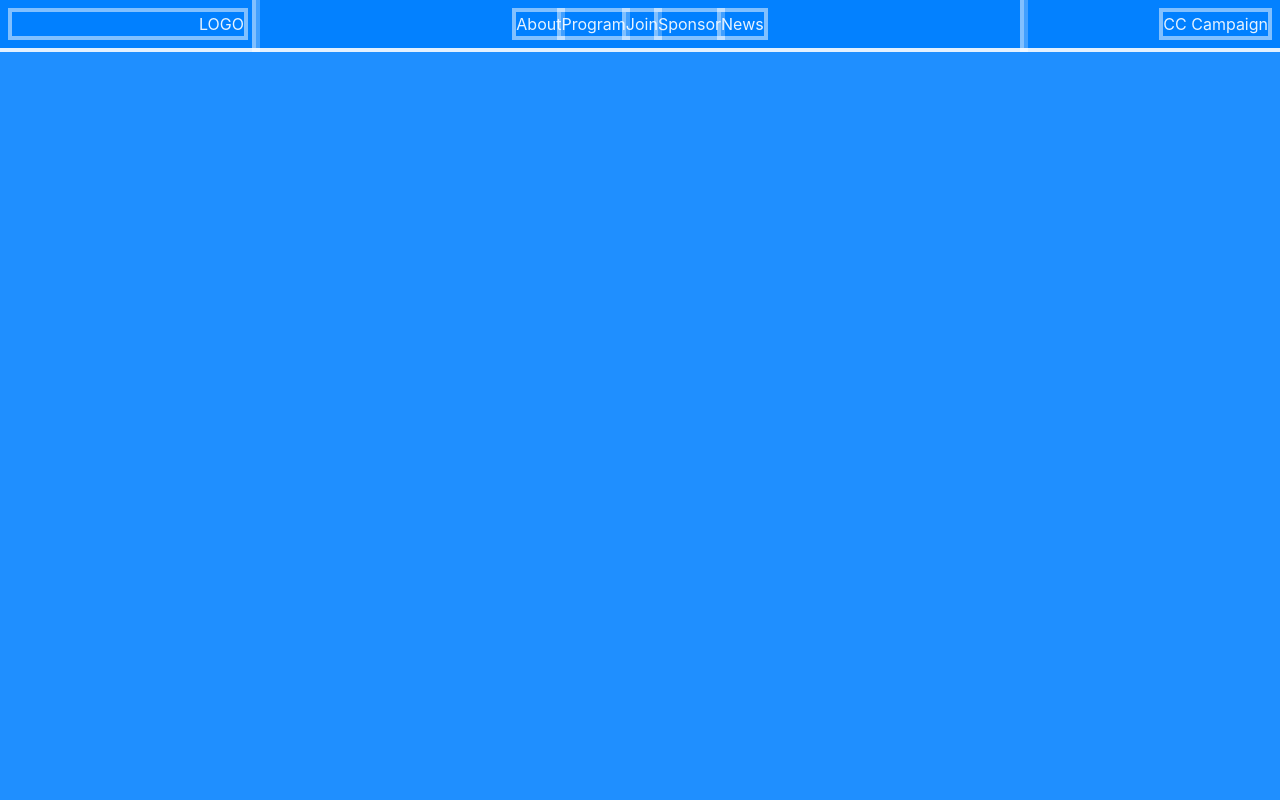
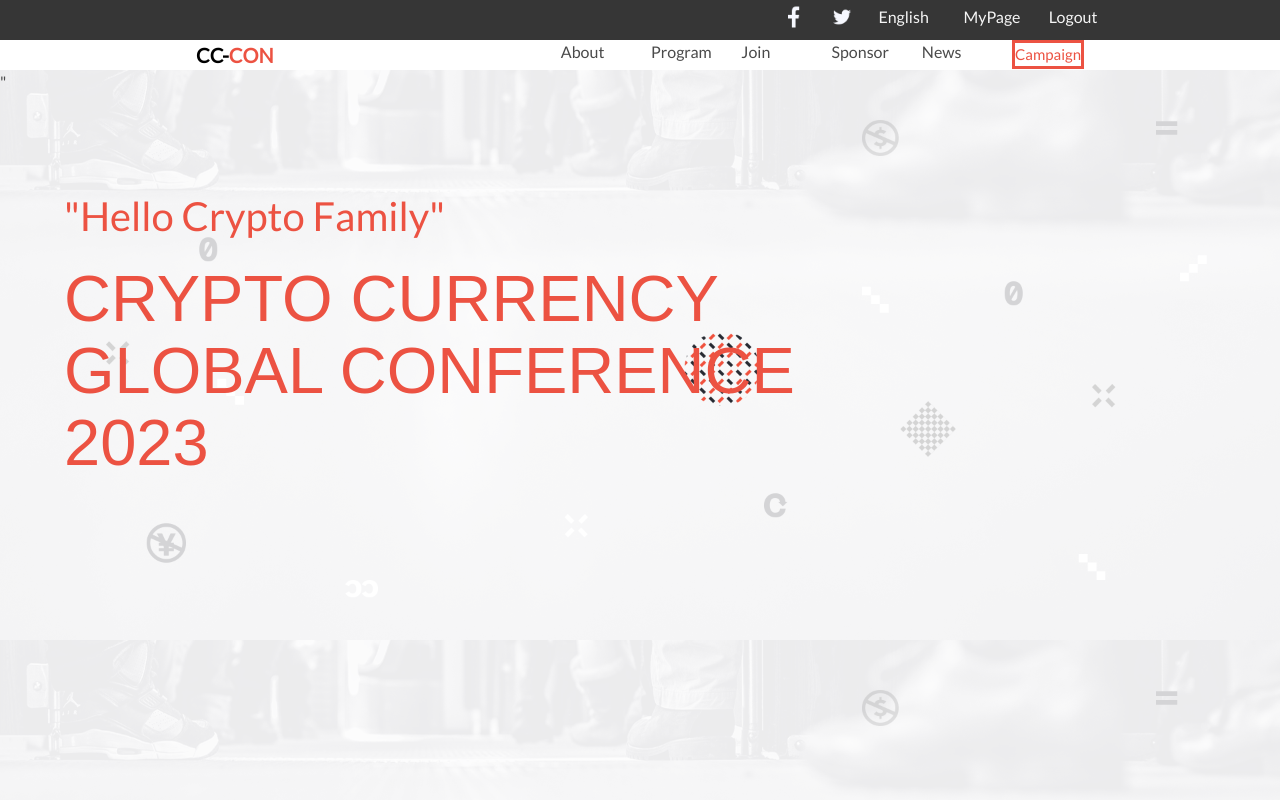
Before and after one commit to Drew246/capstone-project, a plain HTML site: page index.html in a window 1280 px wide. Shown: the top 800 px of the page. Drawn offline with nearby package versions, Linux system fonts and the light colour scheme; a web font is replaced by a local one.

Commit message:
update css and html

```diff
--- a/index.html
+++ b/index.html
@@ -1,39 +1,84 @@
 <!DOCTYPE html>
-<html>  <head>
-    <meta charset="utf-8">
-    <meta name="viewport" content="width=device-width, initial-scale=1">
+<html>
+  <head>
+    <meta charset="utf-8" />
+    <meta name="viewport" content="width=device-width, initial-scale=1" />
     <title>Crypto Con</title>
-    <link rel="stylesheet" href="https://cdnjs.cloudflare.com/ajax/libs/bulma/0.7.2/css/bulma.min.css">
-    <script defer src="https://use.fontawesome.com/releases/v5.3.1/js/all.js"></script>
-    <link rel="stylesheet" href="debug.css">
-    <link rel="stylesheet" href="helpers.css">
-</head>
+    <link
+      rel="stylesheet"
+      href="https://cdnjs.cloudflare.com/ajax/libs/bulma/0.7.2/css/bulma.min.css"
+    />
+    <script
+      defer
+      src="https://use.fontawesome.com/releases/v5.3.1/js/all.js"
+    ></script>
+    <!-- <link rel="stylesheet" href="debug.css" /> -->
+    <link rel="stylesheet" href="helpers.css" />
+    <link rel="stylesheet" href="styles.css" />
+    <link rel="preconnect" href="https://fonts.googleapis.com" />
+    <link rel="preconnect" href="https://fonts.gstatic.com" crossorigin />
+    <link
+      href="https://fonts.googleapis.com/css2?family=Lato&display=swap"
+      rel="stylesheet"
+    />
+    <link href="https://fonts.cdnfonts.com/css/cocogoose" rel="stylesheet" />
+  </head>
   <body>
-  <!-- .hero -->
-<section class="hero is-fullheight">
+    <!-- top banner -->
+    <section class="hero is-dark is-fixed-top">
+      <div class="columns is-flex">
+        <div class="column is-three-fifths"></div>
+        <div class="column is-narrow">
+          <figure class="image is-24x24">
+            <img src="images/facebook_f_64px.png" />
+          </figure>
+        </div>
+        <div class="column is-narrow">
+          <figure class="image is-24x24">
+            <img src="images/twitter_64px.png" />
+          </figure>
+        </div>
+        <div class="column">English</div>
+        <div class="column">MyPage</div>
+        <div class="column">Logout</div>
+        <div class="column"></div>
+        <div class="column"></div>
+      </div>
+    </section>
 
-    <!-- .hero-head -->
-    <div class="hero-head">
-        <div class="columns is-mobile is-marginless">
-            <div class="column has-text-right is-one-fifth">
-                <p class="LOGO">LOGO</p>
-            </div>
-            <div class="column center is-three-fifths">
-                <p class="">About </p>
-                <p class="">Program</p>
-                <p class="">Join</p>
-                <p class="">Sponsor</p>
-                <p class="">News </p>
-            </div>
-            <div class="column right">
-                <p>CC Campaign</p>
+    <!-- navbar section -->
+    <section class="menu">
+      <div class="columns">
+        <div class="column is-two-fifths">
+          <div class="logo">
+            <span class="black">CC-</span>
+            <span class="red">CON</span>
+          </div>
+        </div>
 
-            </div>
+        <div class="column pl-0 pr-0">About</div>
+        <div class="column">Program</div>
+        <div class="column">Join</div>
+
+        <div class="column">Sponsor</div>
+        <div class="column">News</div>
+        <div class="column">
+          <div class="campaign">
+            <span class="red">Campaign</span>
+          </div>
         </div>
-    </div>
-    <!-- /.hero-head -->
-
+      </div>
     </section>
-    <!-- /.hero -->
+    <main>
+      "
+      <div class="container">
+        <p class="title is-block">"Hello Crypto Family"</p>
+        <h1>
+          CRYPTO CURRENCY <br />
+          GLOBAL CONFERENCE<br />
+          2023
+        </h1>
+      </div>
+    </main>
   </body>
 </html>
--- /dev/null
+++ b/styles.css
@@ -0,0 +1,68 @@
+body {
+  font-family: "Lato", sans-serif;
+}
+
+main {
+  height: 1500px;
+  /* margin-left: 196px;
+  margin-right: 196px; */
+  background-image: url(images/desktop-bg-img.png);
+  background-size: contain;
+}
+
+.menu {
+  margin-left: 196px;
+  margin-right: 196px;
+}
+.logo {
+  font-size: 20px;
+  font-weight: bold;
+  display: flex;
+}
+.hero {
+  height: 40px;
+  padding-top: 5px;
+}
+.ken {
+  padding-left: 0px;
+  padding-right: 0px;
+}
+.campaign {
+  border: solid #ec5242;
+  font-size: 15px;
+}
+.black {
+  color: #000000;
+}
+.red {
+  color: #ec5242;
+}
+
+#FB {
+  height: 24px;
+  width: 31px;
+  padding-top: 5px;
+  padding-right: 12px;
+}
+#twitter {
+  height: 25px;
+  padding-top: 5px;
+  padding-right: 0px;
+}
+
+.title {
+  font-size: 40px;
+  font-weight: 100;
+  color: #ec5242;
+  margin-top: 100px;
+  margin-bottom: 50px;
+}
+
+h1 {
+  display: flex;
+  font-size: 65px;
+  font-weight: bolderbold;
+  font-family: "COCOGOOSE", sans-serif;
+  line-height: 9dvh;
+  color: #ec5242;
+}
```
Also changed, not shown: helpers.css (+20 -6 lines), images/desktop-bg-abt.svg (added), images/desktop-bg-img.png (added), images/facebook_f_64px.png (added), images/mobile-bg.png (added), images/twitter_64px.png (added), 2 other files.
